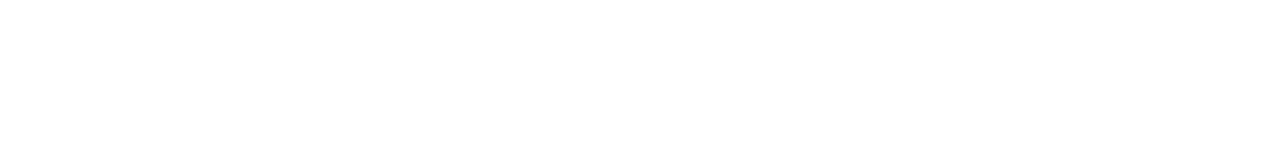
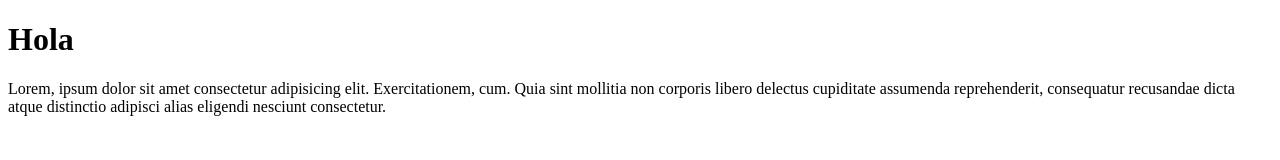
Before and after one commit to NelsonReynoso/papa-nelson, a plain HTML site: page index.html in a window 1280 px wide. Drawn offline with Linux system fonts and the light colour scheme.

Commit message:
Introduccion de un h1 y un p

```diff
--- a/index.html
+++ b/index.html
@@ -6,6 +6,7 @@
     <title>Mi Pagina Web</title>
 </head>
 <body>
-
+    <h1>Hola</h1>
+    <p>Lorem, ipsum dolor sit amet consectetur adipisicing elit. Exercitationem, cum. Quia sint mollitia non corporis libero delectus cupiditate assumenda reprehenderit, consequatur recusandae dicta atque distinctio adipisci alias eligendi nesciunt consectetur.</p>
 </body>
 </html>
```
